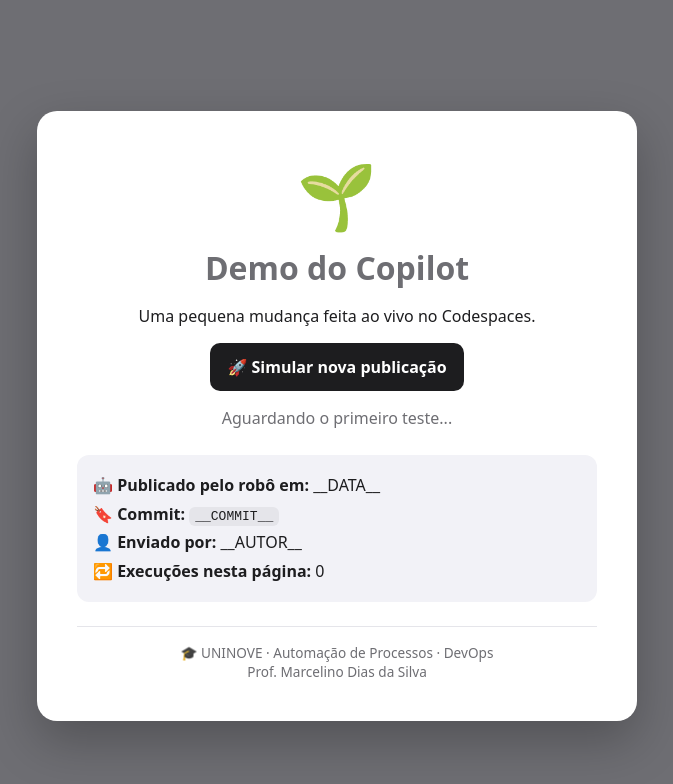
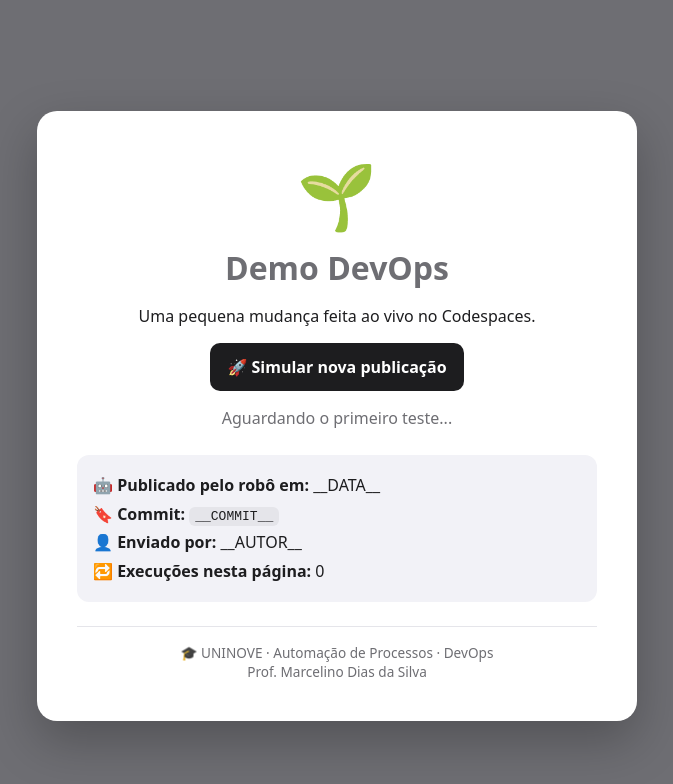
Before and after one commit to LuanCS-07/Aula-21-09, a plain HTML site: page index.html in a window 1280 px wide. Shown: the whole page, without its empty margins (303-976 px from the left). Drawn offline with Linux system fonts and the light colour scheme.

Commit message:
Alteraçao de Titulo

```diff
--- a/index.html
+++ b/index.html
@@ -3,7 +3,7 @@
 <head>
   <meta charset="UTF-8">
   <meta name="viewport" content="width=device-width, initial-scale=1.0">
-  <title>Meu site - Demo do Copilot</title>
+  <title>Meu site - Demo DevOps</title>
   <style>
     body {
       margin: 0;
@@ -53,7 +53,7 @@
 <body>
   <main class="cartao">
     <div class="emoji">🌱</div>
-    <h1>Demo do Copilot</h1>
+    <h1>Demo DevOps</h1>
     <p>Uma pequena mudança feita ao vivo no Codespaces.</p>
 
     <button class="botao" id="publicar" type="button">🚀 Simular nova publicação</button>
```
